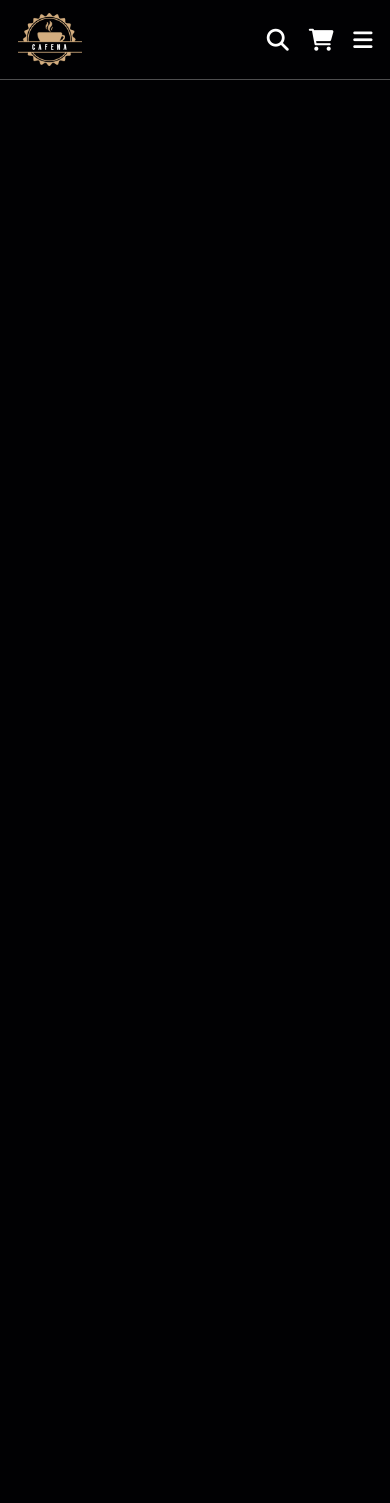
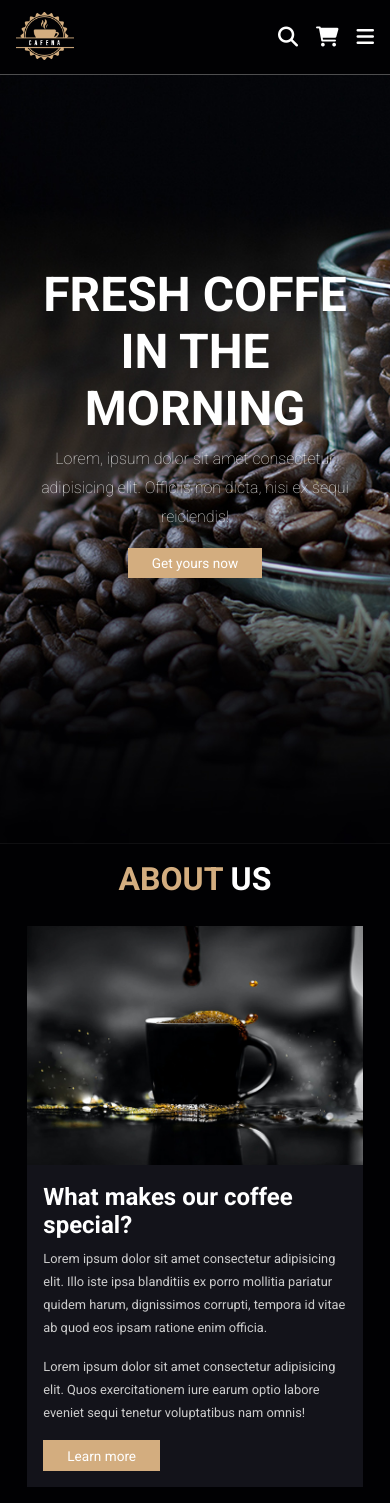
Before and after one commit to VladimirRudkovskiy/Coffee-shop, a plain HTML site: page index.htm in a window 390 px wide. Before the commit the page ends 844 px from the top, so only its background shows below. Drawn offline with Linux system fonts and the light colour scheme.

Commit message:
Home&About section

```diff
--- a/index.htm
+++ b/index.htm
@@ -1,3 +1,4 @@
+<!DOCTYPE html>
 <html lang="en">
 <head>
 	<meta charset="UTF-8">
@@ -79,6 +80,49 @@
 	</header>
 	<!--header section ends-->
 
+
+
+	<!--Hopme section starts-->
+
+	<section class="home" id="home">
+		<div class="content">
+			<h3>Fresh coffe in the morning</h3>
+			<p>Lorem, ipsum dolor sit amet consectetur adipisicing elit. Officiis non dicta, nisi ex sequi reiciendis!</p>
+			<a href="#" class="btn">Get yours now</a>
+		</div>
+	</section>
+
+	<!--Hopme section ends-->
+
+
+	<!--About section starts-->
+
+	<section class="about" id="about">
+		<h1 class="heading"> <span> About </span> Us </h1>
+
+		<div class="row">
+			<div class="image">
+				<img src="images/about-img.jpeg" alt="">
+			</div>
+			<div class="content">
+				<h3>What makes our coffee special?</h3>
+				<p>Lorem ipsum dolor sit amet consectetur adipisicing elit. Illo iste ipsa blanditiis ex porro mollitia pariatur quidem harum, dignissimos corrupti, tempora id vitae ab quod eos ipsam ratione enim officia.</p>
+				<p>Lorem ipsum dolor sit amet consectetur adipisicing elit. Quos exercitationem iure earum optio labore eveniet sequi tenetur voluptatibus nam omnis!</p>
+				<a href="#" class="btn">Learn more</a>
+			</div>
+		</div>
+	</section>
+
+
+	<!--About section ends-->
+
+
+
+
+
+
+
+
 <!--Custom JS file link-->
 <script src="script.js"></script>
 
--- a/script.js
+++ b/script.js
@@ -1 +1,29 @@
-// 15:50
+let navbar = document.querySelector('.navbar');
+
+document.querySelector('#menu-btn').onclick = () =>{
+	navbar.classList.toggle('active');
+	searchForm.classList.remove('active');
+	cartItem.classList.remove('active');
+}
+
+let searchForm = document.querySelector('.search-form');
+
+document.querySelector('#search-btn').onclick = () =>{
+	searchForm.classList.toggle('active');
+	navbar.classList.remove('active');
+	cartItem.classList.remove('active');
+}
+
+let cartItem = document.querySelector('.cart-items-container');
+
+document.querySelector('#cart-btn').onclick = () =>{
+	cartItem.classList.toggle('active');
+	navbar.classList.remove('active');
+	searchForm.classList.remove('active');
+}
+
+window.onscroll = () =>{
+	navbar.classList.remove('active');
+	searchForm.classList.remove('active');
+	cartItem.classList.remove('active');
+}
--- a/style.css
+++ b/style.css
@@ -39,6 +39,23 @@ html::-webkit-scrollbar-thumb {
 
 body{
 	background: var(--bg);
+}
+
+section{
+	padding: 2rem 7%;
+}
+
+.heading{
+	text-align: center;
+	color: #fff;
+	text-transform: uppercase;
+	padding-bottom: 3.5rem;
+	font-size: 4rem;
+}
+
+.heading span{
+	color: var(--main-color);
+	text-transform: uppercase;
 }
 
 .btn{
@@ -109,7 +126,10 @@ body{
 		align-items: center;
 		transform: scaleY(0);
 		transform-origin: top;
+	}
 
+	.header .search-form.active{
+		transform: scaleY(1);
 	}
 
 	.header .search-form input {
@@ -139,6 +159,10 @@ body{
 		width: 35rem;
 		background: #fff;
 		padding: 0 1.5rem;
+	}
+
+	.header .cart-items-container.active{
+		right: 0;
 	}
 
 	 .header .cart-items-container .cart-item{
@@ -201,10 +225,13 @@ body{
 		.header{
 			padding: 1.5rem 2rem;
 		}
+		.section{
+			padding: 2rem ;
+		}
 	}
 
 
-	@media (max-width:991px){
+	@media (max-width:768px){
 		#menu-btn{
 			display: inline-block;
 		}
@@ -217,6 +244,10 @@ body{
 			height: calc(100vh - 9.5rem);
 		}
 
+		.header .navbar.active {
+			right: 0;
+		}
+
 		.header .navbar a{
 			color: var(--black);
 			display: block;
@@ -224,4 +255,90 @@ body{
 			padding: .5rem;
 			font-size: 2rem;
 		}
+
+		.header .search-form{
+			width: 90%;
+			right: 2rem;
+		}
+
+		.home{
+			background-position: left;
+			justify-content: center;
+			text-align: center;
+		}
+
+		.home .content h3{
+			font-size: 4.5rem;
+		}
+
+		.home .content p{
+			font-size: 1.5rem;
+		}
+
+		@media (max-width:450px){
+			html{
+				font-size: 50%;
+			}
+		}
 	}
+
+	.home{
+		min-height: 100vh;
+		display: flex;
+		align-items: center;
+		background:url(../images/home-img.jpeg) no-repeat;
+		background-size: cover;
+		background-position: center;
+	}
+
+	.home .content{
+		max-width: 60rem;
+	}
+
+	.home .content h3{
+		font-size: 6rem;
+		text-transform: uppercase;
+		color: #fff;
+	}
+
+	.home .content p{
+		font-size: 2rem;
+		font-weight: lighter;
+		line-height: 1.8;
+		padding: 1rem;
+		color: #eee;
+	}
+
+	.about .row{
+		display: flex;
+		align-items: center;
+		background: var(--black);
+		flex-wrap: wrap;
+	}
+
+	.about .row .image{
+		flex: 1 1 45rem;
+
+	}
+
+	.about .row .image img{
+		width: 100%;
+
+	}
+
+	.about .row .content{
+		flex: 1 1 45rem;
+		padding: 2rem;
+	}
+
+	.about .row .content h3{
+		font-size: 3rem;
+		color: #fff;
+	}
+
+	.about .row .content p{
+		font-size: 1.6rem;
+		color: #ccc;
+		padding: 1rem 0;
+		line-height: 1.8;
+	}
```
